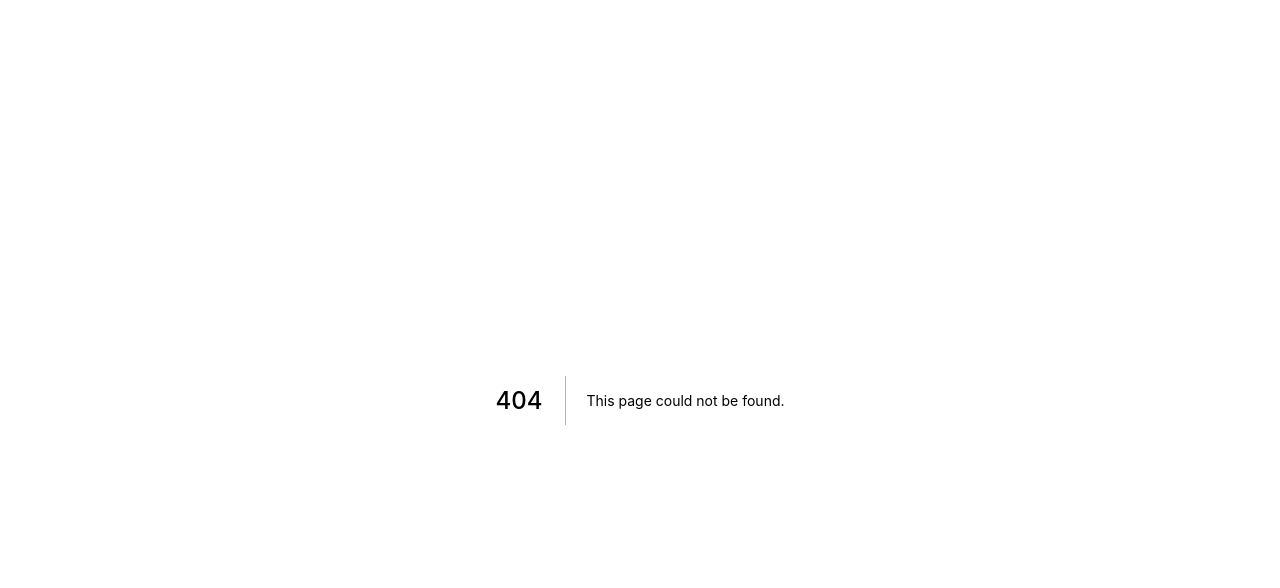
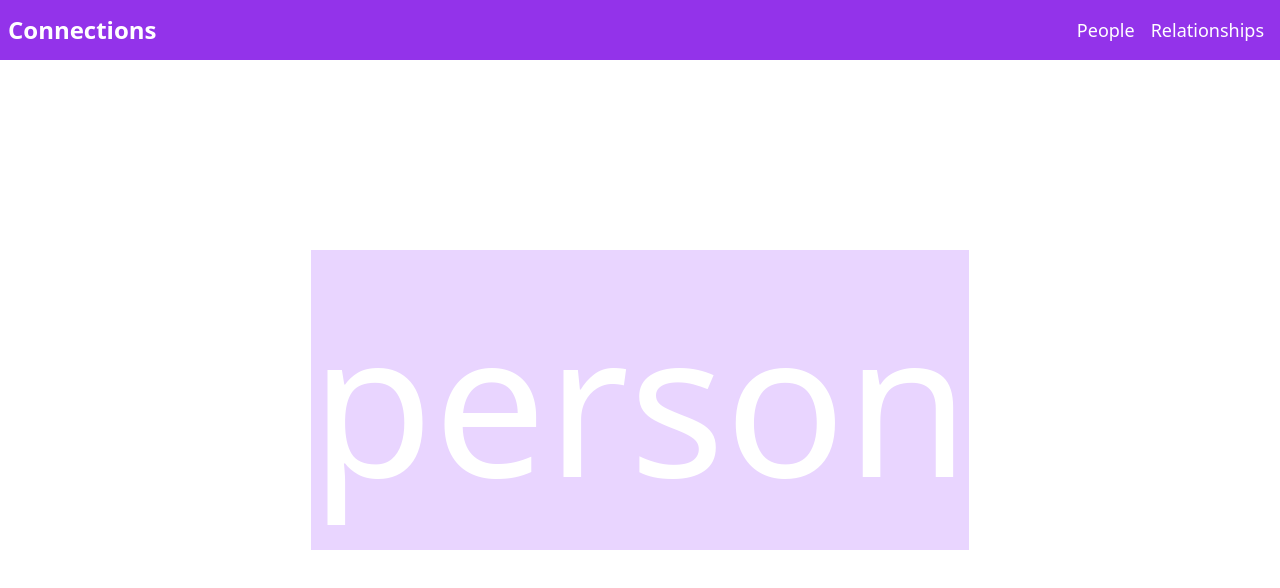
Before and after one commit to manqobasukati/assesment-interview-app, a Next.js app: page /people/1 in a window 1280 px wide. Before the commit this address had no page. Shown: the top 588 px of the page. Built offline with nearby package versions, Linux system fonts and the light colour scheme.

Commit message:
individual pages

```diff
--- /dev/null
+++ b/pages/people/[pname].tsx
@@ -0,0 +1,29 @@
+import { useRouter } from 'next/router';
+import Navigation from '../../components/navigation';
+
+const Person = () => {
+  const router = useRouter();
+
+  const styles = {
+    person_icon: {
+      fontSize: '200px',
+      color: 'white',
+    },
+  };
+
+  const { pname } = router.query;
+  return (
+    <div className=" flex items-center justify-center  h-screen w-full">
+      <Navigation />
+      <div className="flex icon-settler bg-purple-200 ">
+        <div className="">
+          <span style={styles.person_icon} className="material-icons">
+            person
+          </span>
+        </div>
+      </div>
+    </div>
+  );
+};
+
+export default Person;
--- a/pages/people/index.tsx
+++ b/pages/people/index.tsx
@@ -1,11 +1,46 @@
 import { NextPage } from 'next';
 import Navigation from '../../components/navigation';
+import PeopleCard from '../../components/PeopleCard';
+import 'material-design-icons/iconfont/material-icons.css';
+import { useEffect, useState } from 'react';
+import { Person } from '../../types/Person.model';
+import { useRouter } from 'next/router';
+import db from '../../localStorageHandler';
+import localStorageHandler from '../../localStorageHandler';
+import people from '../people';
 
 const People: NextPage = () => {
+  const router = useRouter();
+
+  const [friends, setFriends] = useState(people);
+
+  const [selectedFriend, setSelectedFriend] = useState('Manqoba');
+
+  const handleEditPerson = (person: string) => {
+    router.push({ pathname: `/people/${person}` });
+  };
+
   return (
     <div className=" flex items-center justify-center  h-screen w-full">
       <Navigation />
-      <div>Hello mate</div>
+      <div className="flex flex-col gap-4">
+        <div className="text-2xl text-center">People </div>
+        <div className="flex flex-col gap-2">
+          {Object.keys(friends).map((val, index) => {
+            return (
+              <PeopleCard
+                key={index}
+                name={val}
+                friends={friends[val]}
+                ediPerson={handleEditPerson}
+              />
+            );
+          })}
+        </div>
+        <button className="bg-purple-300 p-2 text-white rounded-md">
+          Add Person
+        </button>
+      </div>
     </div>
   );
 };
```
